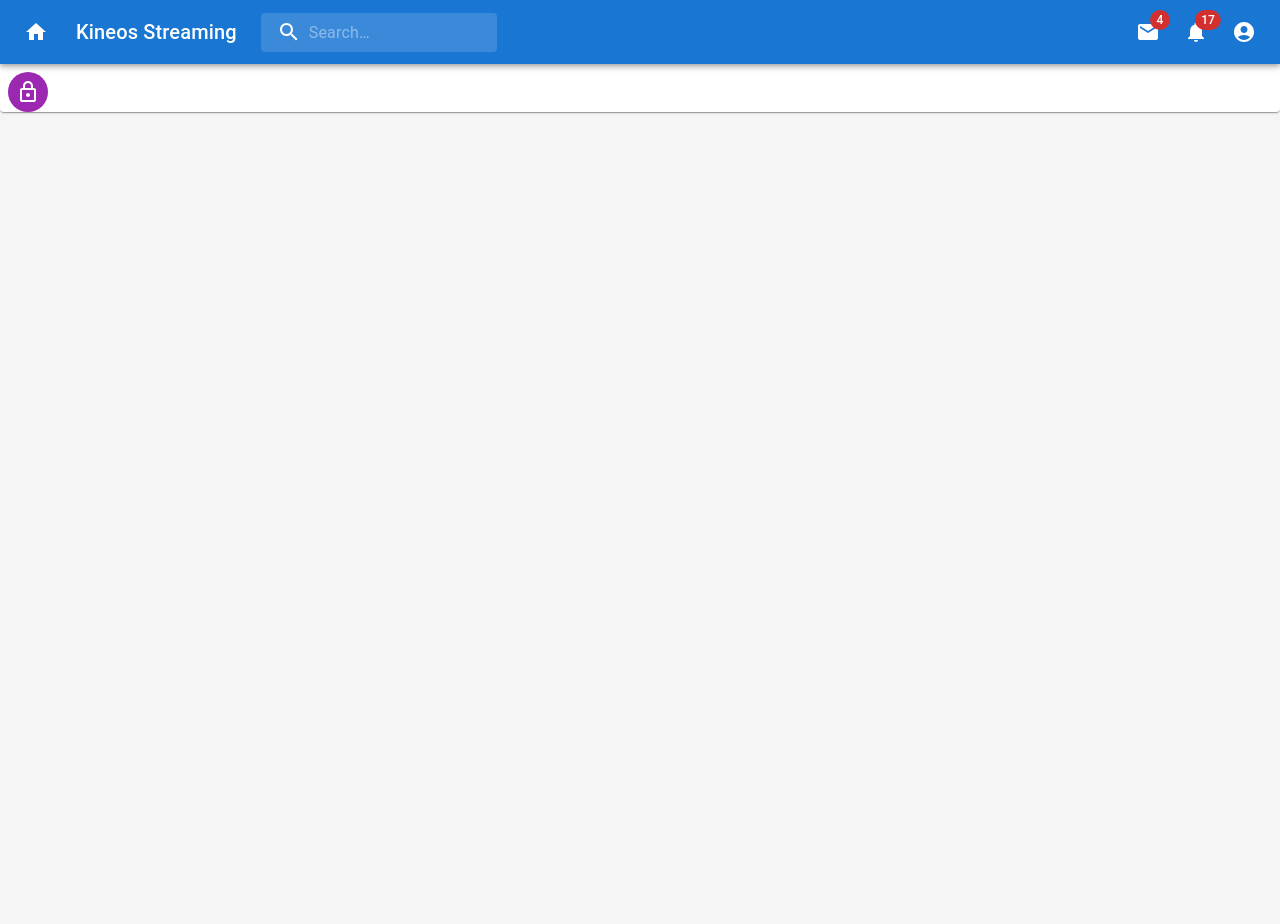
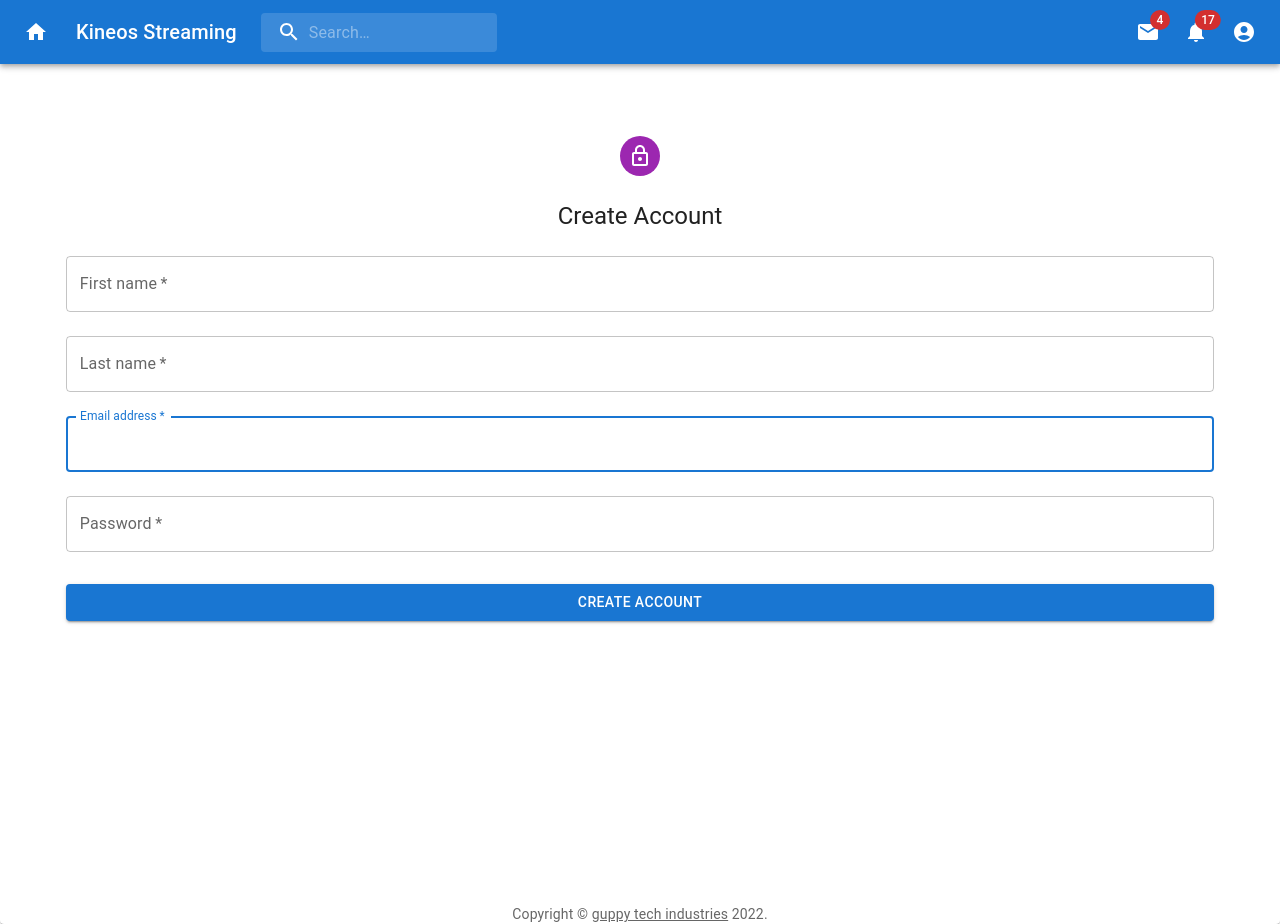
Before and after one commit to gsinghg19/frontend-practice, a React (Create React App) app: page /signUp in a window 1280 px wide. Before the commit the page ends 800 px from the top, so only its background shows below. Built offline with nearby package versions, Linux system fonts and the light colour scheme.

Commit message:
commit of sign up page for new users. need to link up create account button

```diff
--- a/src/components/Forms/Signup.jsx
+++ b/src/components/Forms/Signup.jsx
@@ -32,14 +32,14 @@ function Copyright(props) {
   );
 }
 
-const theme = createTheme();
-
 export default function signUp() {
   const handleSubmit = (event) => {
     event.preventDefault();
     const data = new FormData(event.currentTarget);
     // eslint-disable-next-line no-console
     console.log({
+      FirstName: data.get("FirstName"),
+      LastName: data.get("LastName"),
       email: data.get("email"),
       password: data.get("password"),
     });
@@ -48,11 +48,80 @@ export default function signUp() {
   return (
     <Paper>
       <ButtonAppBar />
-      <Grid>
-        <Avatar sx={{ m: 1, bgcolor: "secondary.main" }}>
-          <LockOutlinedIcon />
-        </Avatar>
+
+      <Grid container component="main" sx={{ height: "100vh" }}>
+        <CssBaseline />
+
+        <Grid item xs={50} sm={20} md={20} elevation={18} square>
+          <Box
+            sx={{
+              my: 6,
+              mx: 4,
+              display: "flex",
+              flexDirection: "column",
+              alignItems: "center",
+            }}
+          >
+            <Avatar sx={{ m: 3, bgcolor: "secondary.main" }}>
+              <LockOutlinedIcon />
+            </Avatar>
+            <Typography component="h1" variant="h5">
+              Create Account
+            </Typography>
+            <Box component="form" onSubmit={handleSubmit} sx={{ mt: 1 }}>
+              <TextField
+                margin="normal"
+                required
+                fullWidth
+                id="First name"
+                label="First name"
+                name="First name"
+                autocomplete="First name"
+                autoFocus
+              />
+              <TextField
+                margin="normal"
+                required
+                fullWidth
+                id="Last name"
+                label="Last name"
+                name="Last name"
+                autocomplete="Last name"
+                autoFocus
+              />
+              <TextField
+                margin="normal"
+                required
+                fullWidth
+                id="email"
+                label="Email address"
+                name="email"
+                autocomplete="email"
+                autoFocus
+              />
+              <TextField
+                margin="normal"
+                required
+                fullWidth
+                name="password"
+                label="Password"
+                type="password"
+                id="password"
+                autoComplete="current-password"
+              />
+              <Button
+                type="submit"
+                fullWidth
+                variant="contained"
+                sx={{ mt: 3 }}
+              >
+                Create Account
+              </Button>
+            </Box>
+          </Box>
+        </Grid>
       </Grid>
+      <Copyright sx={{ mt: 5 }} />
     </Paper>
   );
 }
```
